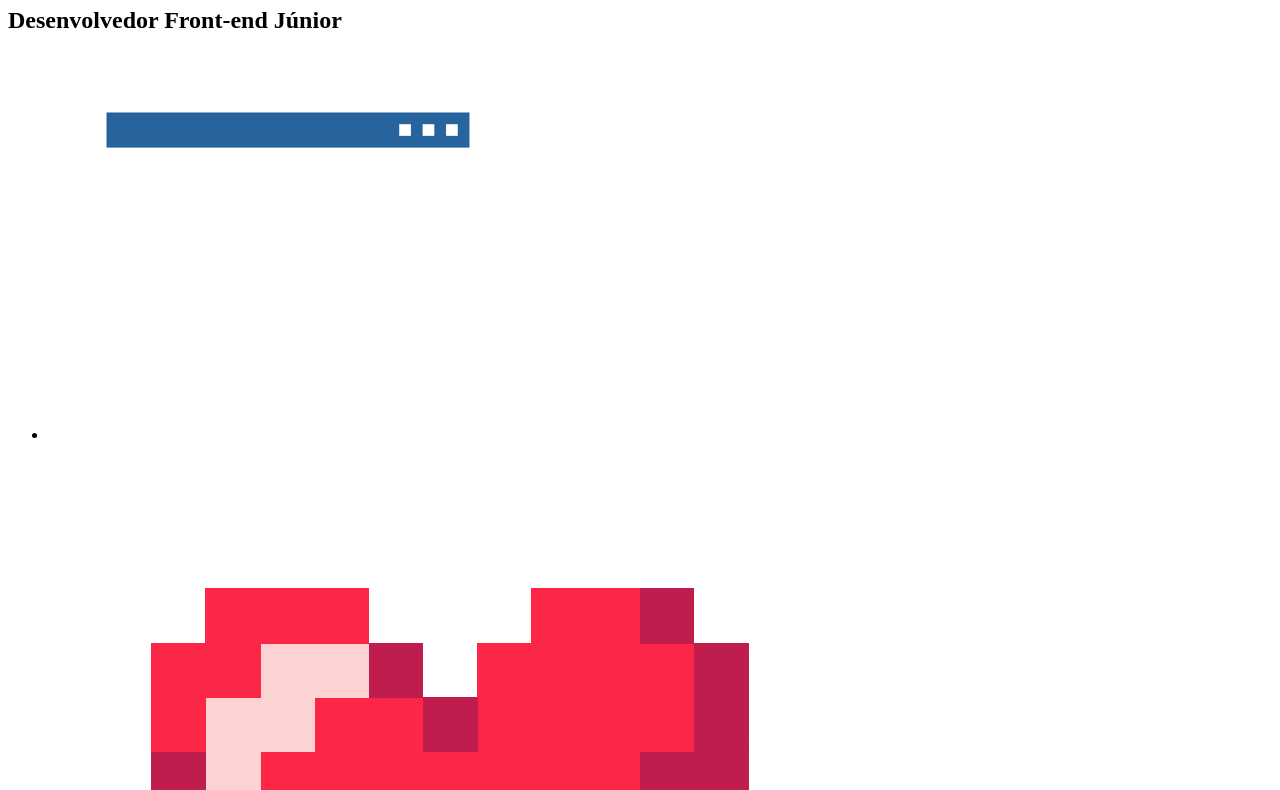
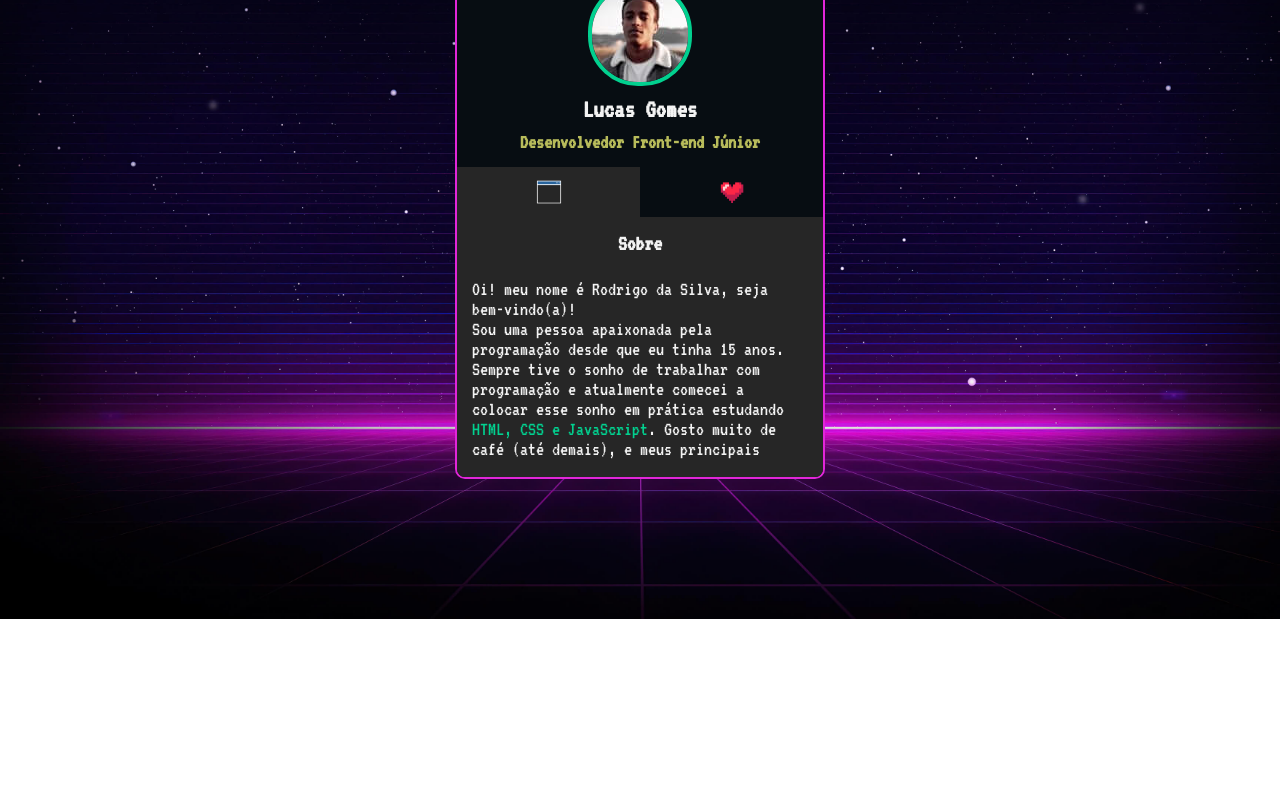
Before and after one commit to Lucass-Vinicius/Projeto-Mini-Portfolio, a plain HTML site: page index.html in a window 1280 px wide. Shown: the part 181-971 px from the top of the page. After the commit the page ends 800 px from the top, so only its background shows below. Drawn offline with Linux system fonts and the light colour scheme.

Commit message:
Aula 02 CSS
adicionado todo conteudo de css

```diff
--- a/index.html
+++ b/index.html
@@ -8,6 +8,8 @@
     <link rel="preconnect" href="https://fonts.googleapis.com">
     <link rel="preconnect" href="https://fonts.gstatic.com" crossorigin>
     <link href="https://fonts.googleapis.com/css2?family=VT323&display=swap" rel="stylesheet">
+    <link rel="stylesheet" href="./src/css/reset.css">
+    <link rel="stylesheet" href="./src/css/estilos.css">
 
     <title>Mini Portfólio</title>
   </head>
@@ -21,7 +23,7 @@
 
       <div class="conteudo">
         <ul class="abas">
-          <li class="aba">
+          <li class="aba selecionado">
             <img src="./src/img/sobre.gif" alt="ícone de sobre mim" />
           </li>
           <li class="aba">
@@ -30,7 +32,7 @@
         </ul>
 
         <div class="informacoes-abas">
-          <div class="informacao">
+          <div class="informacao selecionado">
             <h3 class="sub-titulo">Sobre</h3>
 
             <div class="descricao">
--- /dev/null
+++ b/src/css/estilos.css
@@ -0,0 +1,139 @@
+body{
+    background-image: url(../img/fundo-site.jpg);
+    background-repeat: no-repeat;
+    background-size: cover;
+    background-position: center;
+
+    font-family: 'VT323', monospace;
+    color: #f3f3f3;
+    font-size: 18px;
+    display: flex;
+    justify-content: center;
+    align-items: center;
+    min-height: 100vh;
+    padding: 30px;
+}
+
+.cartao{
+    background-color: #070d12;
+    width: 370px;
+    border: 2px solid #e126d9;
+    border-radius: 10px;
+    overflow: hidden;
+}
+
+.cartao .minhas-informacoes{
+    padding-top: 20px;
+    display: flex;
+    flex-direction: column;
+    align-items: center;
+    gap: 10px;
+}
+
+.cartao .minhas-informacoes img{
+    border-radius: 50px;
+    border: 4px solid #02d08f;
+}
+
+.cartao .minhas-informacoes .nome{
+    font-size: 26px;
+}
+
+.cartao .minhas-informacoes .cargo{
+    font-size: 20px;
+    color: #b8bc5b;
+}
+
+.cartao .conteudo{
+    margin-top: 15px;
+}
+
+.cartao .abas{
+    display: flex;
+}
+
+.cartao .abas .aba{
+    width: 50%;
+    display: flex;
+    justify-content: center;
+    padding: 10px 0;
+    cursor: pointer;
+    transition: background-color 0.2s ease-in-out;
+}
+
+.cartao .abas img{
+    width: 30px;
+}
+
+.cartao .abas .aba.selecionado{
+    background-color: #262626;
+}
+
+.cartao .informacoes-abas{
+    background-color: #262626;
+}
+
+.cartao .abas .aba:hover{
+    background-color: #414141;
+}
+
+.informacoes-abas .informacao{
+    min-height: 260px;
+    padding: 15px;
+    display: none;
+}
+
+.informacoes-abas .informacao.selecionado{
+    display: block;
+}
+
+.informacoes-abas .sub-titulo{
+    font-size: 22px;
+    margin-bottom: 25px;
+    text-align: center;
+}
+
+.informacoes-abas .descricao{
+    font-size: 20px;
+    max-height: 180px;
+    overflow-y: auto;
+    padding-right: 15px;
+}
+
+.informacoes-abas .descricao span{
+    color: #02d08f;
+}
+
+.redes-sociais{
+    display: flex;
+    flex-direction: column;
+    gap: 25px;
+    max-height: 180px;
+    overflow-y: auto;
+}
+
+.redes-sociais li a{
+    width: 250px;
+    display: block;
+    color: #f3f3f3;
+    text-align: center;
+    padding: 10px;
+    font-size: 20px;
+    transition: opacity 03.s ease-in-out;
+}
+
+.redes-sociais .curriculo{
+    background-color: #06c185;
+}
+
+.redes-sociais .linkedin{
+    background-color: #1d87bd;
+}
+
+.redes-sociais .github{
+    background-color: #545454;
+}
+
+.redes-sociais li a:hover{
+    opacity: 0.8;
+}
--- /dev/null
+++ b/src/css/reset.css
@@ -0,0 +1,14 @@
+*{
+    margin: 0;
+    padding: 0;
+    box-sizing: border-box;
+}
+
+ul{
+    list-style: none;
+}
+
+a{
+    text-decoration: none;
+    color: #000;
+}
```
Also changed, not shown: Anotações-Aula02.txt (added).
